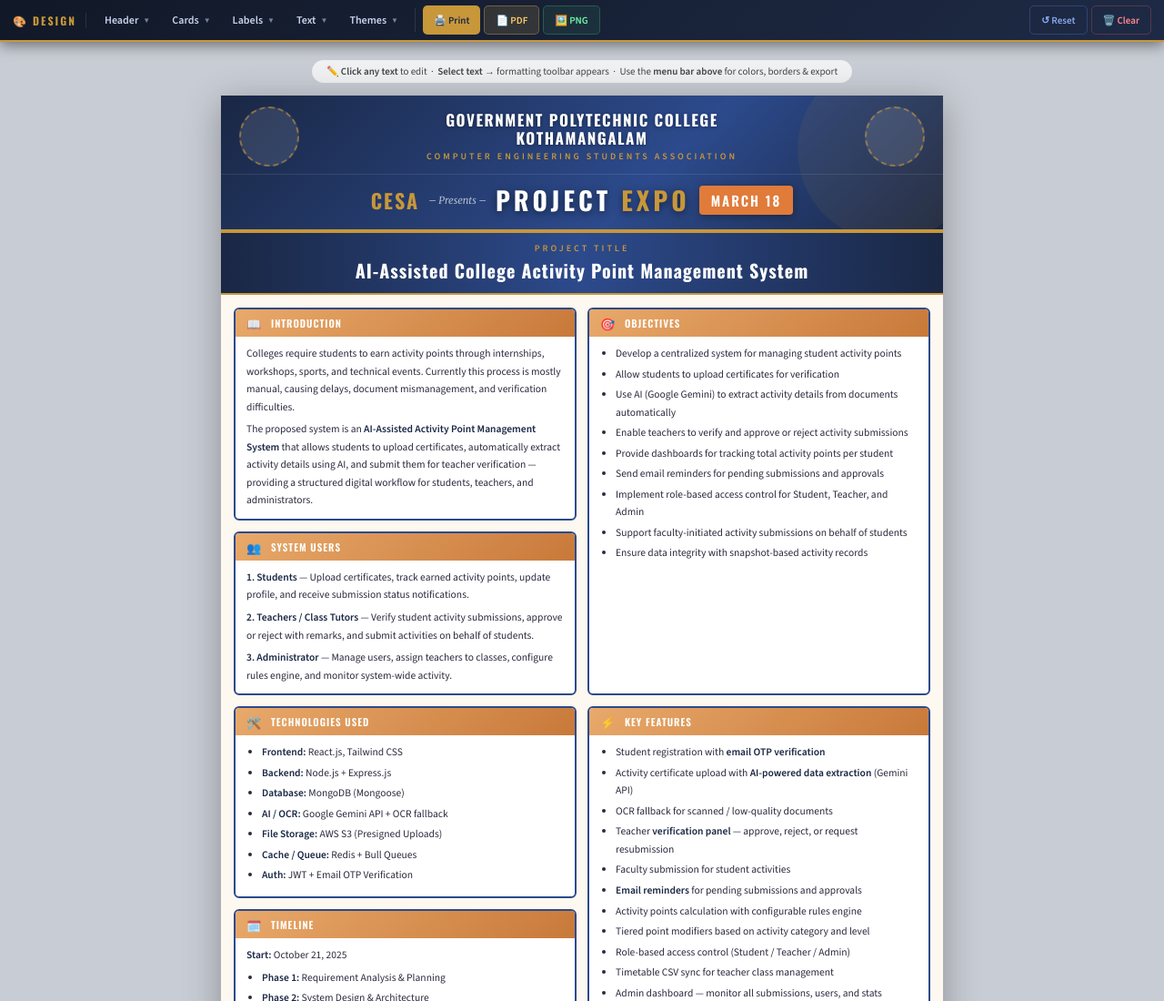
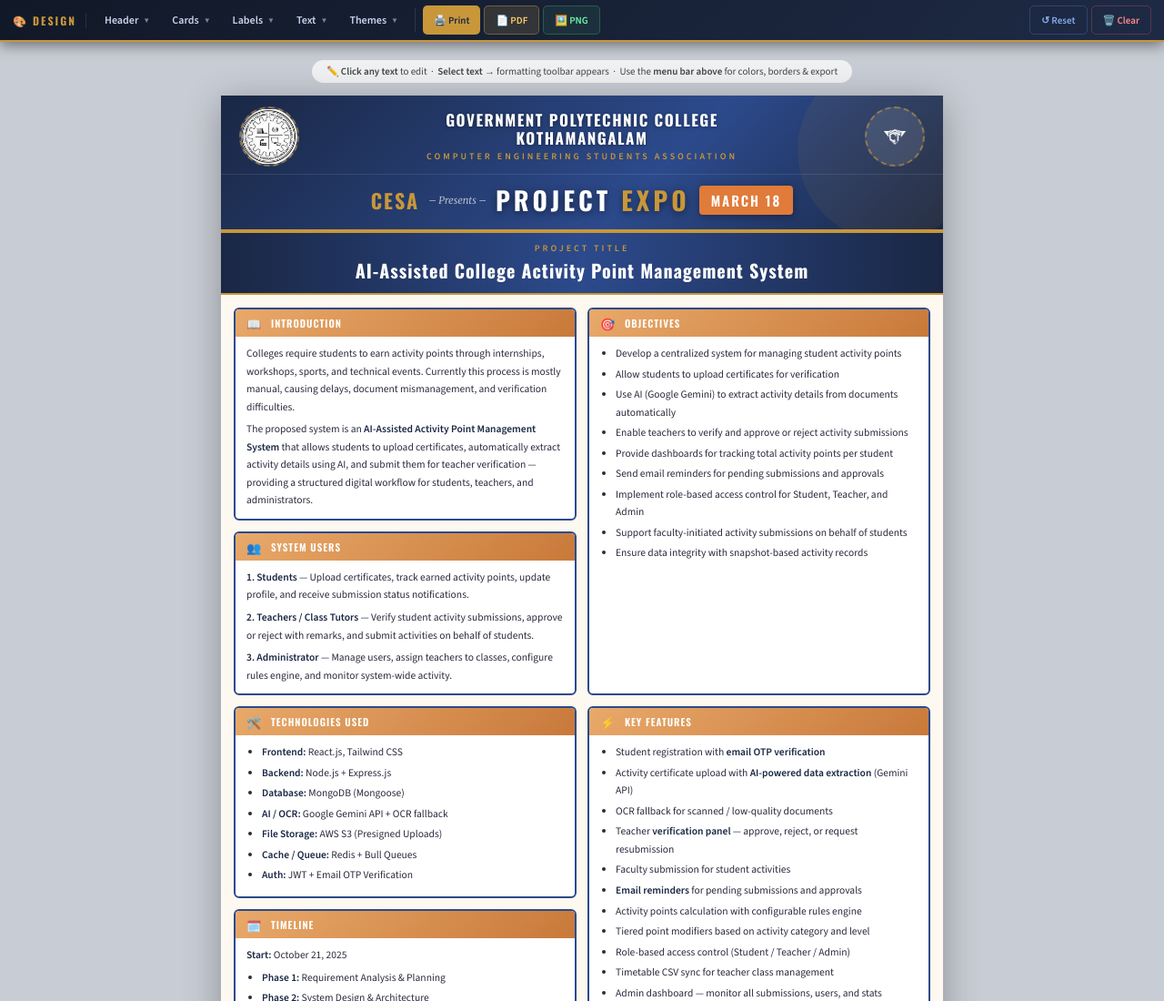
Before and after one commit to dluffie/expoTemplate, a plain HTML site: page index.html in a window 1280 px wide. Shown: the top 1100 px of the page at 91% size. Drawn offline with nearby package versions, Linux system fonts and the light colour scheme.

Commit message:
Update index.html

```diff
--- a/index.html
+++ b/index.html
@@ -400,19 +400,15 @@ body{display:flex;flex-direction:column;min-height:100vh;background:#c8ccd4;font
     <!-- HEADER -->
     <div class="header">
       <div class="header-inner">
-        <div class="logo-box" title="Click to upload College Logo">
-
-          <img id="logo1" src="college-logo.png" alt="" onerror="this.style.display='none'">
-
-        </div>
+        <div class="logo-box">
+  <img class="college-logo-img" src="college-logo.png" alt="College Logo" style="display:block;">
+              </div>
         <div class="header-center">
           <div class="college-name" contenteditable="true">GOVERNMENT POLYTECHNIC COLLEGE<br>KOTHAMANGALAM</div>
           <div class="assoc-name"   contenteditable="true">Computer Engineering Students Association</div>
         </div>
-        <div class="logo-box" title="Click to upload CESA Logo">
-
-          <img id="logo2" src="cesa-logo.png" alt="" onerror="this.style.display='none'">
-
+        <div class="logo-box">
+        <img class="cesa-logo-img" src="cesa-logo.png" alt="CESA Logo" style="display:block;">
         </div>
       </div>
       <div class="header-bottom">
```
